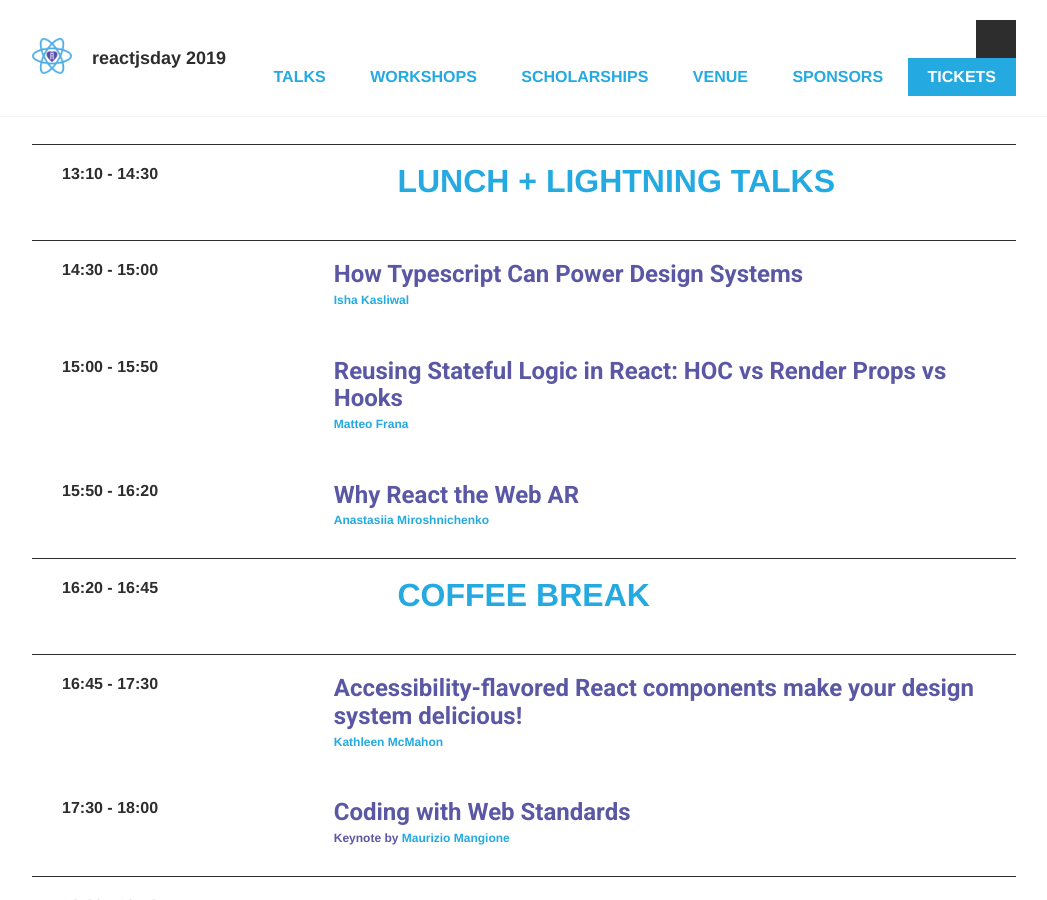
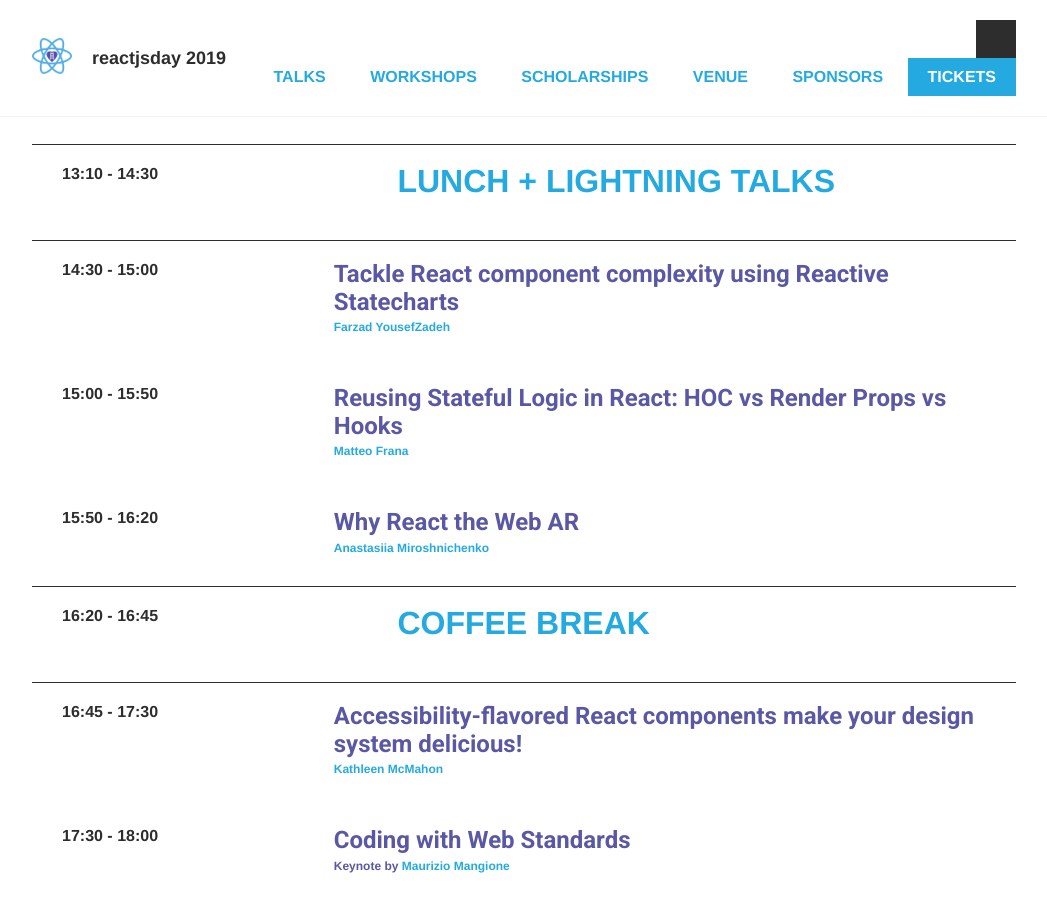
Before and after one commit to GrUSP/2019.reactjsday.it, a Jekyll site: the page built from schedule.html, in a window 1280 px wide and 900 px high, scrolled down 969 px. Shown: the whole window, without its empty margins (116-1163 px from the left). Built offline with Jekyll 4.4.1, drawn with Linux system fonts in a browser that asks for light colours; some web fonts are replaced; comment, search, counter and statistics services are not loaded; some of the changed lines change nothing that is shown.

Commit message:
add farzad

```diff
--- a/_data/talks.yml
+++ b/_data/talks.yml
@@ -67,3 +67,10 @@
   extract: >
     For backend services having a flexible API is a common practice that allows you to combine different APIs as if they were LEGO blocks and solve almost any business need. At Twilio we’ve been doing REST APIs for over 10 years. When we recently decided to ship a software that has a working UI out of the box, we still wanted to make sure that it is as flexible as our REST APIs.
     In this talk we’ll dive into how we ended up architecting a programmable UI platform using React that both allows you to have a fully working UI out of the box but also customize every functionality and user experience of it to your needs using the full power of React.
+-
+  speaker_id: farzad-yousefzadeh
+  title: "Tackle React component complexity using Reactive Statecharts"
+  keynote: false
+  extract: >
+    There are many UI components that carry a huge deal of complexity. Usually, we deal with complexity in UI without noticing it. As truly said, the devil is in the detail. We usually don't notice this until it's too late! That's why no matter how clean our components and their API surface looks when the first attempt is out, many bugs pop out soon and adding new features gives us a hard time! In this talk, I will try to demonstrate how we underestimate the complexity in React UI components and propose an approach to simplify this effort by modeling the behavior of the component using Reactive Statecharts.
+    I'll go through the thinking model of how to tackle this complexity in developing the component, how to think properly about the edge cases and how to model this explicitly using Reactive Statecharts.
```
